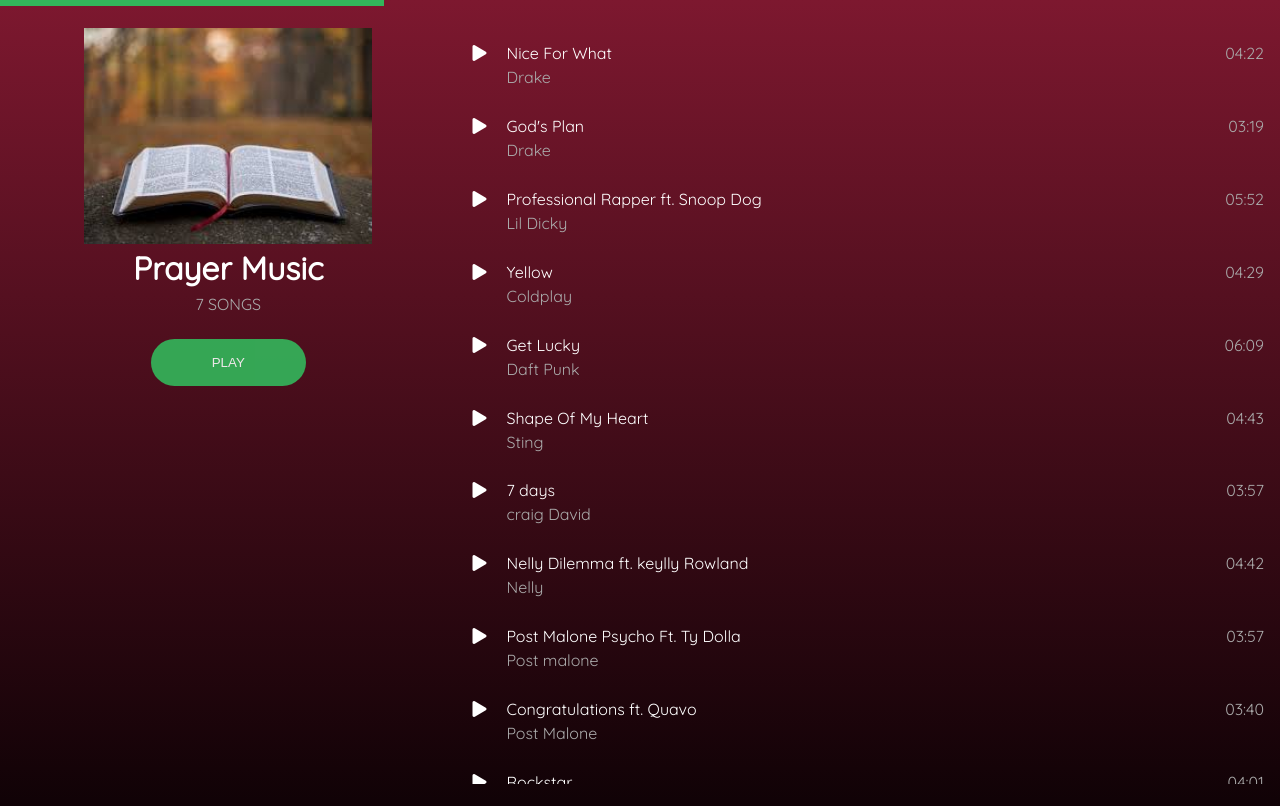
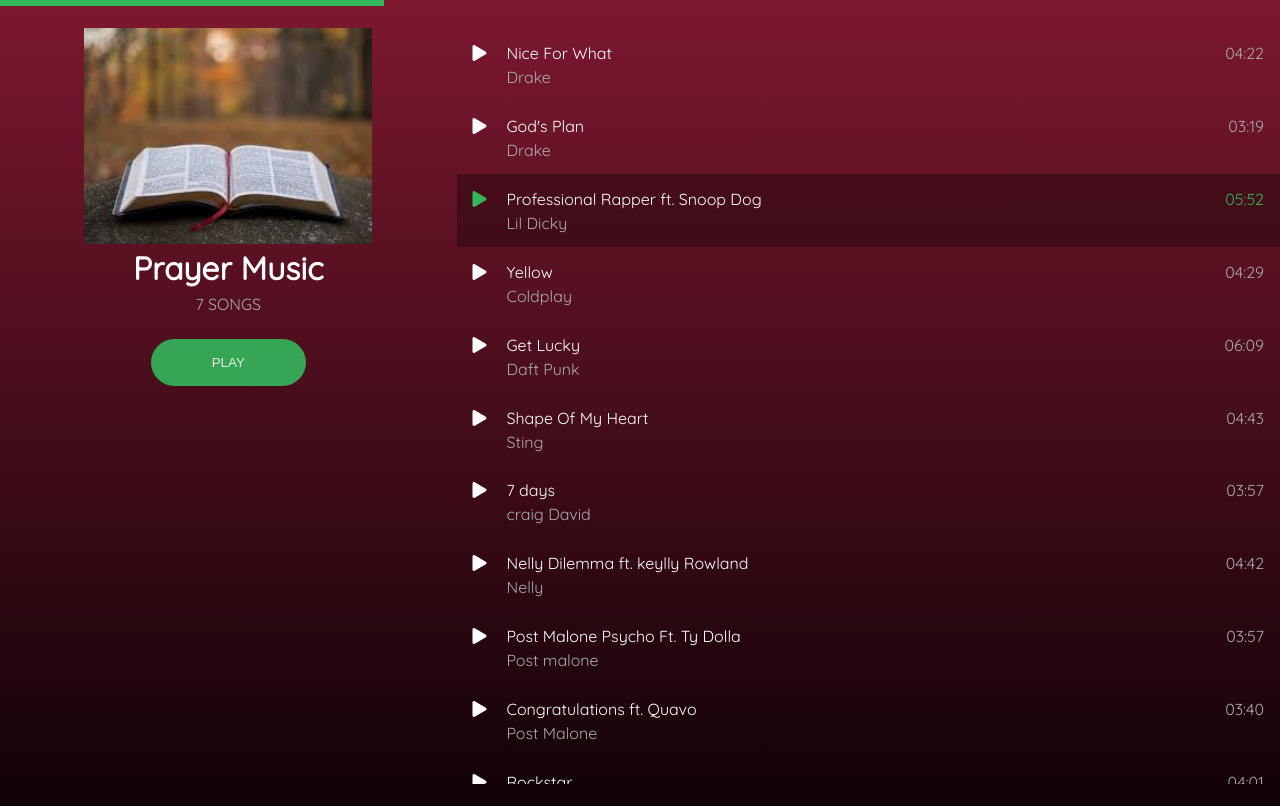
Before and after one commit to solbiyou/music-player, a plain HTML site: page index.html in a window 1280 px wide. Drawn offline with Linux system fonts and the light colour scheme.

Commit message:
finish up the render function

```diff
--- a/css/styles.css
+++ b/css/styles.css
@@ -132,12 +132,13 @@
   background: rgba(0,0,0,0.3);
 }
 
-.playlist__song-active {
+.playlist__song--active {
+  background: rgba(0, 0, 0, 0.3);
   color: var(--light-green);
 }
 
 /*  */
-.playlist__song-active div {
+.playlist__song--active div {
   /* get color from parent's */
   color: inherit;
 }
--- a/js/modules/playlist.js
+++ b/js/modules/playlist.js
@@ -1,12 +1,10 @@
-import {
-  songsList
-} from '../data/songs.js';
+import {songsList} from '../data/songs.js';
 
 const Playlist = (_ => {
   //data or state
   let songs = songsList;
-  let currentlyPlayingIndex = 0;
-  // let currentSong = new Audio(songs[currentlyPlayingIndex].url);
+  let currentlyPlayingIndex = 2;
+  let currentSong = new Audio(songs[currentlyPlayingIndex].url);
   let isPlaying = false;
 
 
@@ -19,12 +17,18 @@
 
   const render = _ => {
     let markup = '';
-
+    const toggleIcon = itemIndex => {
+      if (currentlyPlayingIndex === itemIndex) {
+        return currentSong.paused ? 'fa-play' : 'fa-pause';
+      } else {
+        return 'fa-play'
+      }
+    }
     songs.forEach((songObj, index) => {
       markup += `
-        <li class="playlist__song">
+        <li class="playlist__song ${index === currentlyPlayingIndex ? 'playlist__song--active' : ""}">
           <div class="play-pause">
-            <i class="fa fa-play pp-icon"></i>
+            <i class="fa ${toggleIcon(index)} pp-icon"></i>
           </div>
           <div class="playlist__song-details">
             <span class="playlist__song-name">${songObj.title}</span>
```
Also changed, not shown: js/data/songs.js (line endings or trailing spaces).
